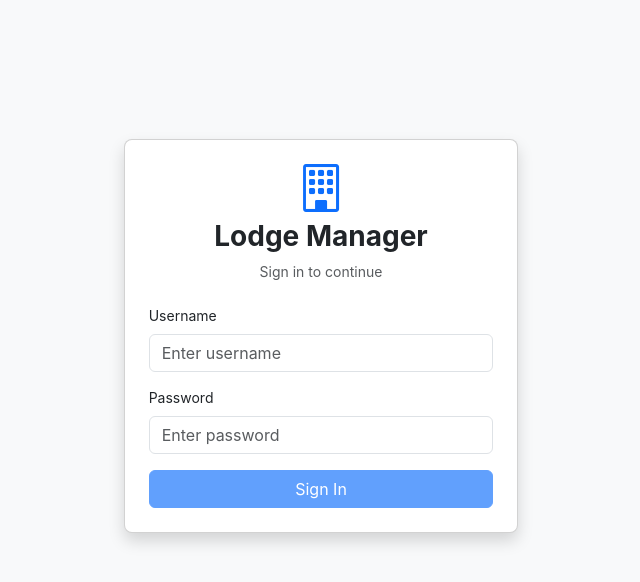
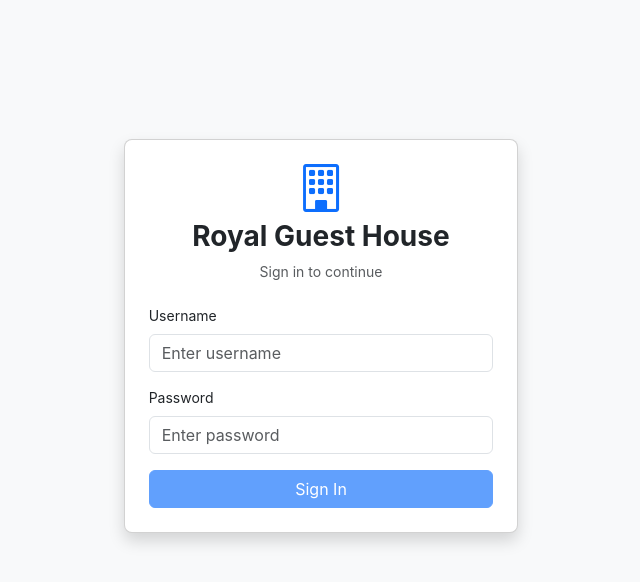
Before and after one commit to Gowtham2493/lodge-frontend, an Angular app: page /login in a window 1280 px wide. Shown: the top 582 px of the page, without its empty margins (319-959 px from the left). Built offline with nearby package versions, Linux system fonts and the light colour scheme.

Commit message:
changed name

```diff
--- a/src/app/components/login/login.component.html
+++ b/src/app/components/login/login.component.html
@@ -4,7 +4,7 @@
       <div class="card-body p-4">
         <div class="text-center mb-4">
           <i class="bi bi-building text-primary" style="font-size: 3rem;"></i>
-          <h3 class="mt-2 fw-bold">Lodge Manager</h3>
+          <h3 class="mt-2 fw-bold">Royal Guest House</h3>
           <p class="text-muted">Sign in to continue</p>
         </div>
 
--- a/src/app/components/navbar/navbar.component.html
+++ b/src/app/components/navbar/navbar.component.html
@@ -2,7 +2,7 @@
   <nav class="navbar navbar-expand-lg navbar-dark bg-primary">
     <div class="container-fluid">
       <a class="navbar-brand fw-bold" routerLink="/dashboard">
-        <i class="bi bi-building me-2"></i>Lodge Manager
+        <i class="bi bi-building me-2"></i>Royal Guest House
       </a>
       <button class="navbar-toggler" type="button" data-bs-toggle="collapse" data-bs-target="#navMenu"
               (click)="menuOpen = !menuOpen">
```
